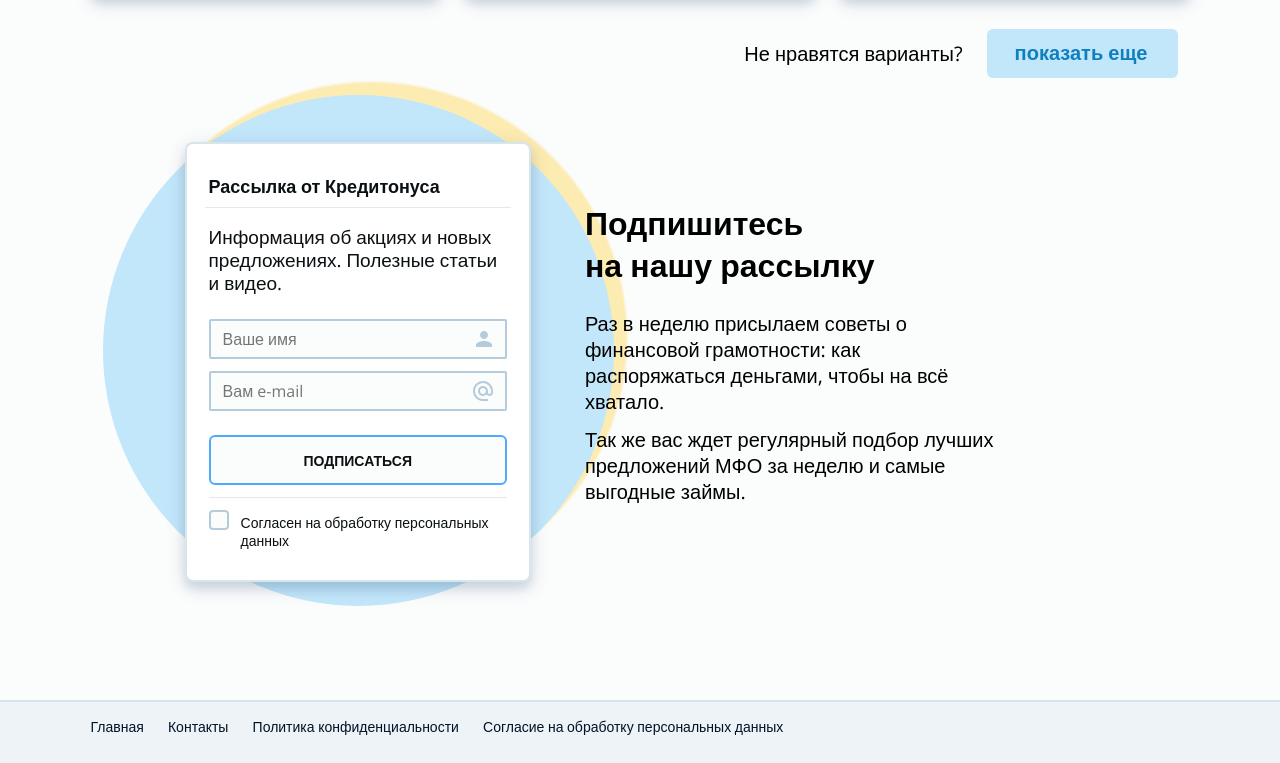
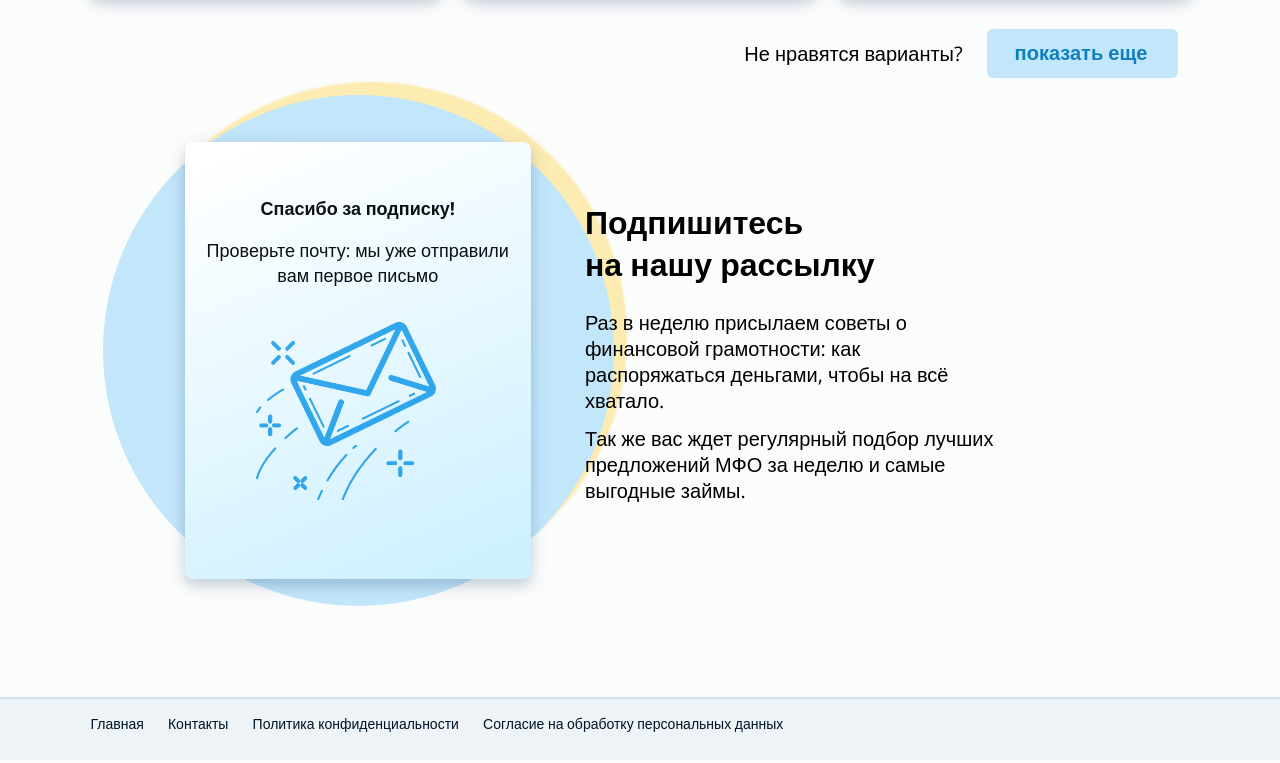
Before and after one commit to hasan42/creditonus, a website: page www/index.html in a window 1280 px wide. Shown: the part 621-1384 px from the top of the page. Drawn offline with nearby package versions, Linux system fonts and the light colour scheme.

Commit message:
add form-done

```diff
--- /dev/null
+++ b/www/assets/less/form/form-done.less
@@ -0,0 +1,26 @@
+.form-done {
+  padding: 54px 18px 22px;
+  box-shadow: 0px 5px 20px rgba(0, 50, 97, 0.15), 0px 7px 10px rgba(0, 50, 97, 0.1);
+  border-radius: 8px;
+  text-align: center;
+  color: #0B1013;
+  font-size: 18px;
+  line-height: 25px;
+}
+.form-done_subscribe {
+  position: relative;
+  padding-bottom: 275px;
+  background-color: #ffffff;
+  background-image: linear-gradient(157.17deg, rgba(255, 255, 255, 0.09) 5.33%, rgba(81, 203, 255, 0.28) 93.37%),
+                    url('/assets/images/mail-done.png');
+  background-blend-mode: multiply;
+  background-size: 100%, 196px;
+  background-repeat: no-repeat;
+  background-position: center, 67px 171px;
+}
+.form-done__header {
+  font-weight: bold;
+}
+.form-done__description {
+  margin-top: 17px;
+}
--- a/www/assets/less/form/form.less
+++ b/www/assets/less/form/form.less
@@ -158,3 +158,5 @@
     }
   }
 }
+
+@import url('form-done.less');
--- a/www/index.html
+++ b/www/index.html
@@ -79,7 +79,7 @@
         <section>
           <div class="subscribe row">
             <div class="subscribe__form col-4 offset-1">
-              <form class="form">
+              <form class="form" style="display: none">
                 <div class="form__header">Рассылка от Кредитонуса</div>
                 <div class="form__description">
                   <p>Информация об акциях и новых предложениях. Полезные статьи и видео.</p>
@@ -105,6 +105,12 @@
                     <span>Согласен на обработку <a href="#">персональных данных</a></span></label>
                 </div>
               </form>
+              <div class="form-done form-done_subscribe">
+                <div class="form-done__header">Спасибо за подписку!</div>
+                <div class="form-done__description">
+                  <p>Проверьте почту: мы уже отправили вам первое письмо</p>
+                </div>
+              </div>
             </div>
             <div class="subscribe__description col-5">
               <h2>Подпишитесь<br>на нашу рассылку</h2>
```
Also changed, not shown: www/assets/images/mail-done.png (added), www/css/bundle.css, 1 other file.
